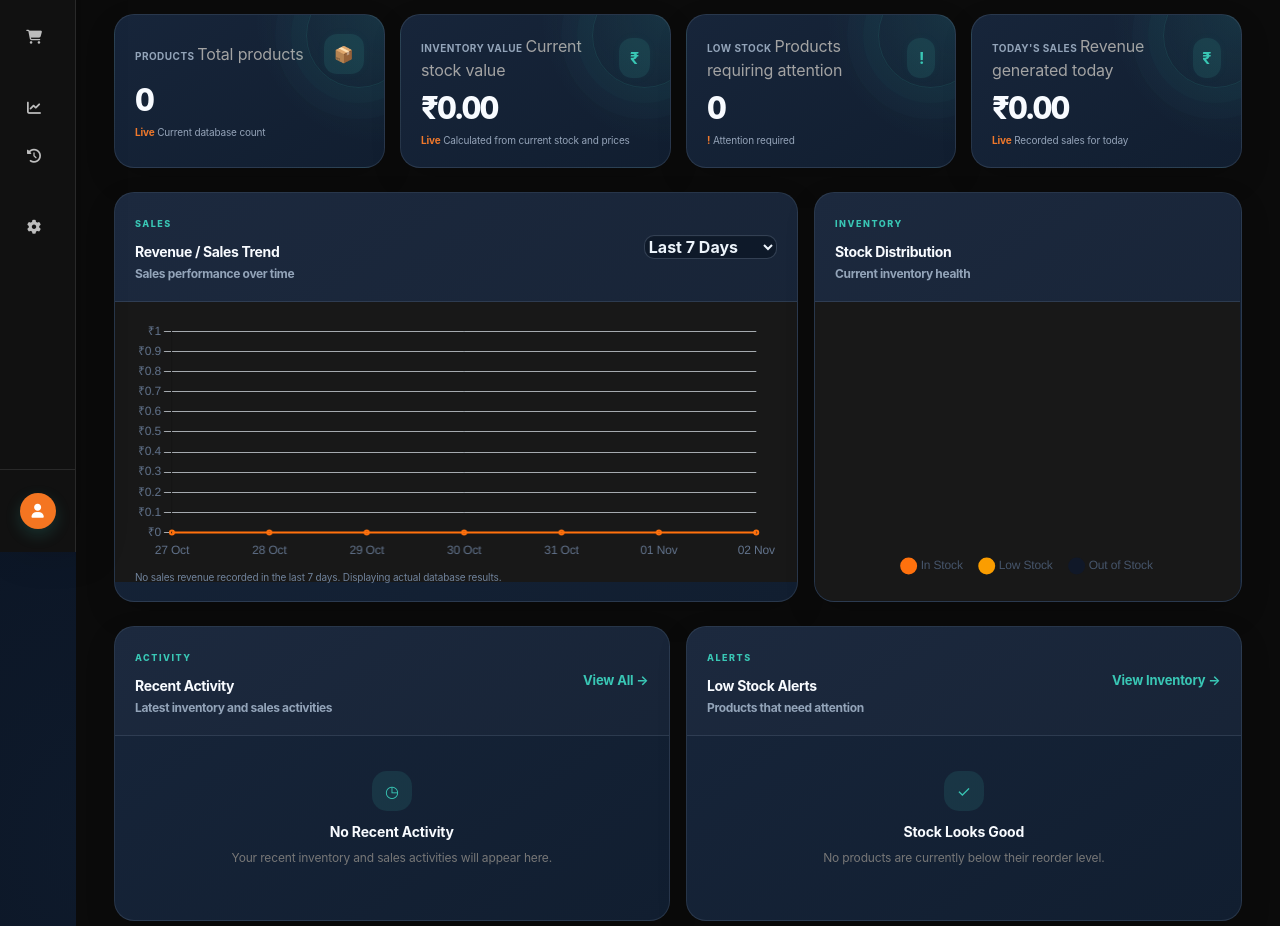
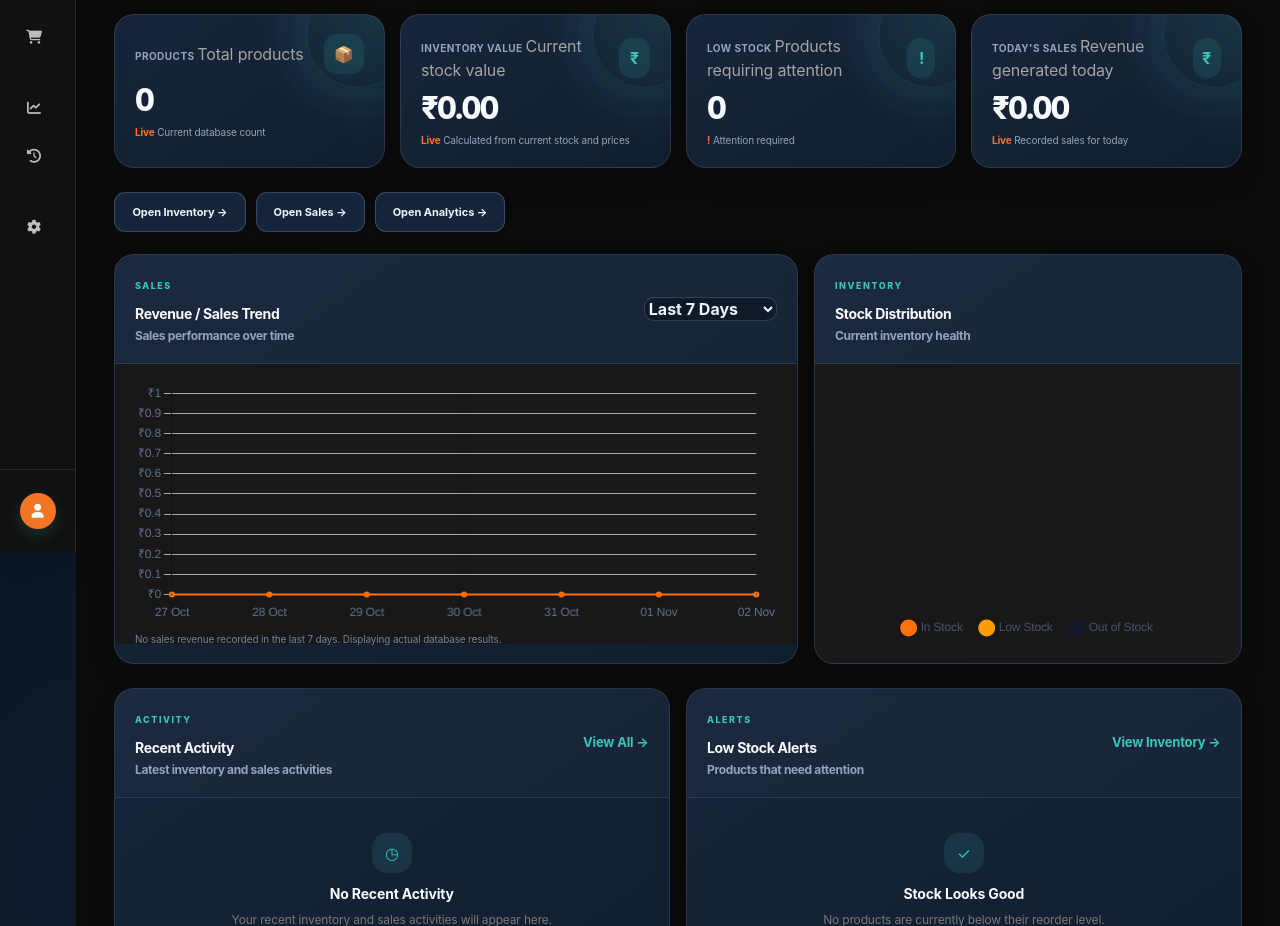
Before and after one commit to Ay-108/InCraft, a Flask app: page /dashboard in a window 1280 px wide. Shown: the part 248-1174 px from the top of the page. Run offline with Flask 3, Linux system fonts and the light colour scheme; the visitor is signed in with stand-in values (Sample User, id 1); data that the repository does not hold is empty; some libraries are stand-ins or nearby versions.

Commit message:
Connect Dashboard to Inventory, Sales and Analytics

```diff
--- a/templates/dashboard.html
+++ b/templates/dashboard.html
@@ -6,6 +6,8 @@
     href="{{ url_for('static', filename='css/dashboard.css') }}"
 >
 <style>
+.dashboard-module-links { display:flex; flex-wrap:wrap; gap:10px; margin:0 0 22px; }
+.dashboard-module-links .btn { text-decoration:none; }
 .ml-inventory-panel {
     margin-top: 24px;
 }
@@ -179,6 +181,13 @@
             </div>
         </div>
     </section>
+    <section class="dashboard-module-links" aria-label="InCraft modules">
+        <a href="{{ url_for('main.inventory') }}" class="btn btn-secondary">Open Inventory →</a>
+        <a href="{{ url_for('main.sales') }}" class="btn btn-secondary">Open Sales →</a>
+        {% if is_admin %}
+        <a href="{{ url_for('main.analytics') }}" class="btn btn-secondary">Open Analytics →</a>
+        {% endif %}
+    </section>
     <!-- =========================================
          CHARTS
          ========================================= -->
@@ -242,6 +251,7 @@
                 data-stock-out="{{ stock_out_count|default(0) }}"
             >
                 <canvas id="stockChart"></canvas>
+                <p id="stockChartDataNote" class="chart-data-note" style="margin:8px 0 0;font-size:0.8rem;color:var(--text-secondary, #64748b);"></p>
             </div>
         </div>
     </section>
```
